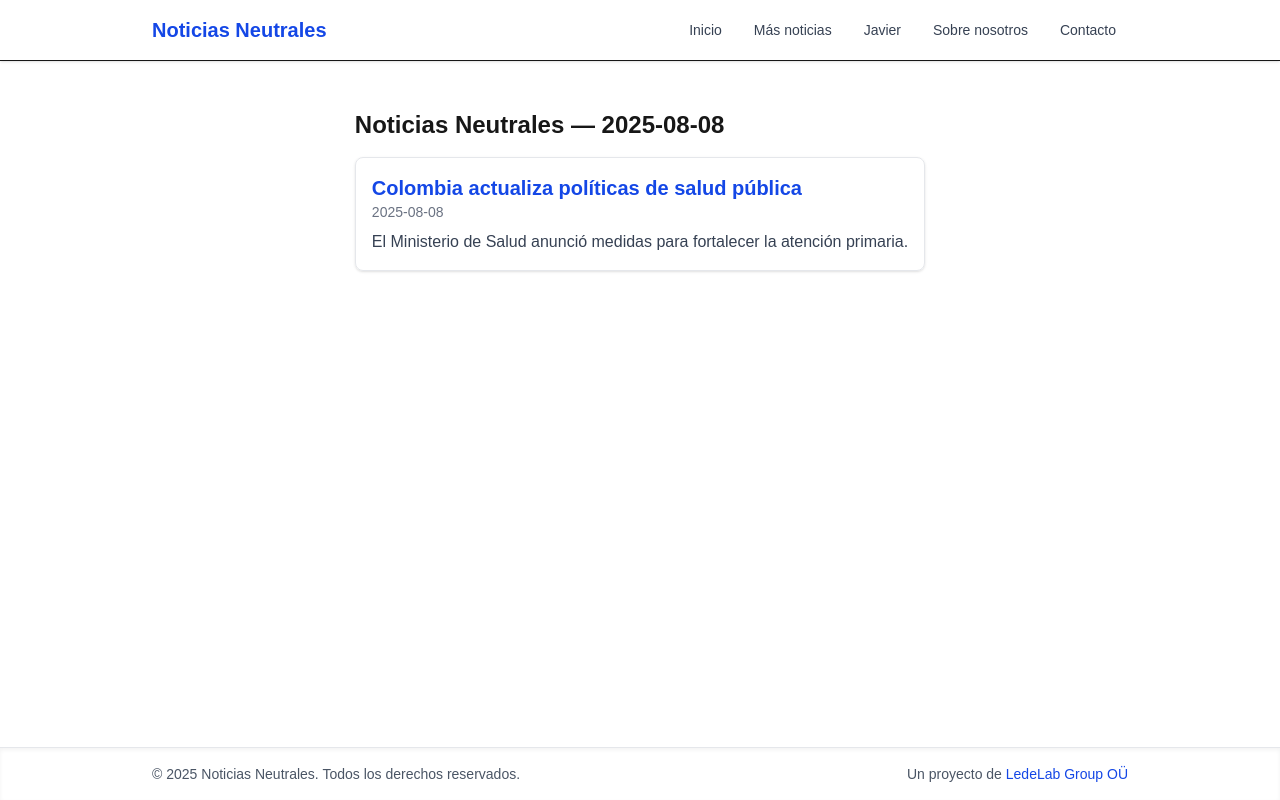
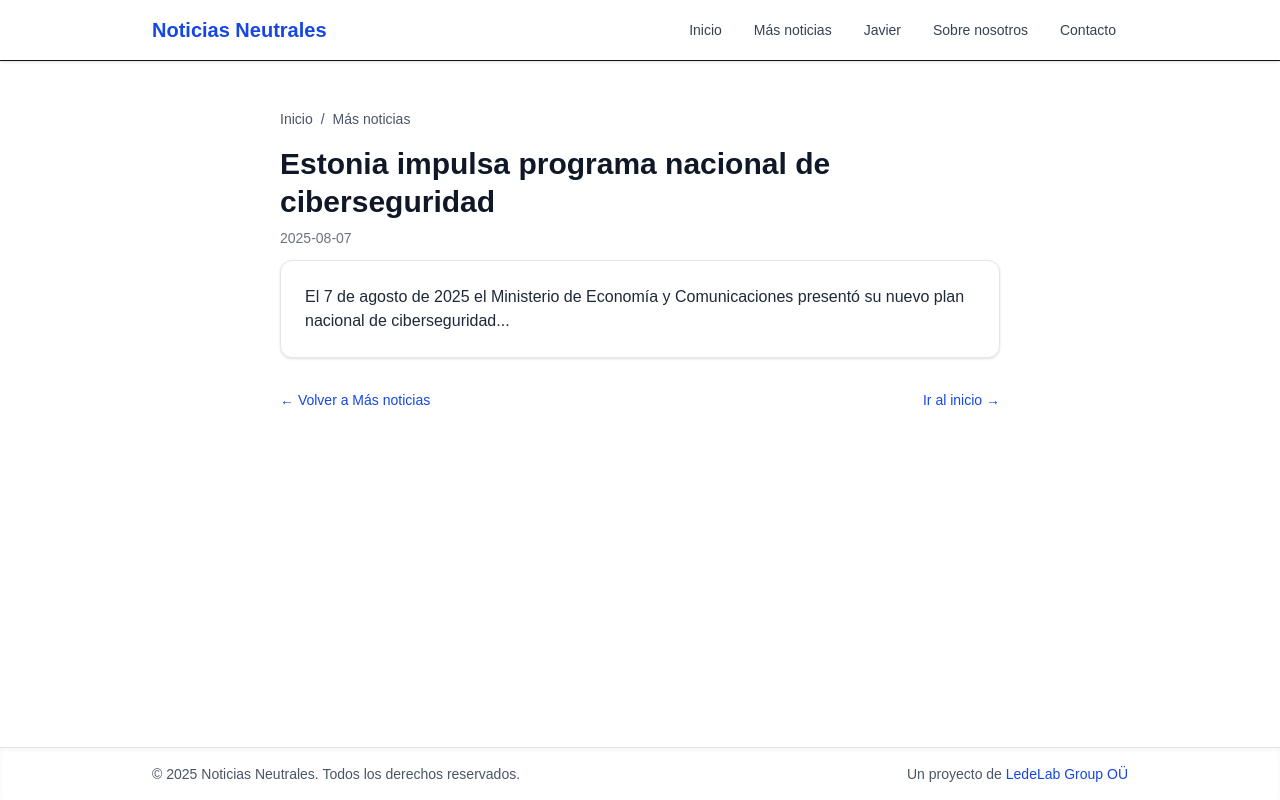
Before and after one commit to ledelab2030/noticias-neutrales, a Next.js app: page /noticias/prueba-filtrado-ayer-2025-08-07 in a window 1280 px wide. Built offline with nearby package versions, Linux system fonts and the light colour scheme.

Commit message:
diseño página individual

```diff
--- a/src/app/noticias/[id]/page.tsx
+++ b/src/app/noticias/[id]/page.tsx
@@ -1,37 +1,57 @@
 import Link from 'next/link'
 import { noticias } from '@/data/noticias'
-import { todayISO } from '@/utils/fecha'
+import { notFound } from 'next/navigation'
 
-export default function Home() {
-  const hoy = todayISO()
-  const deHoy = noticias.filter(n => n.fecha === hoy)
+// (Next 15) params es Promise: hacemos la página async y hacemos await.
+export default async function Noticia(
+  { params }: { params: Promise<{ id: string }> }
+) {
+  const { id } = await params
+  const n = noticias.find(x => x.id === id)
+  if (!n) return notFound()
 
   return (
     <main className="max-w-3xl mx-auto p-6">
-      <h1 className="text-2xl font-semibold mb-4">
-        Noticias Neutrales — {hoy}
-      </h1>
+      {/* Breadcrumb */}
+      <nav className="mb-4 text-sm text-gray-600 dark:text-gray-400">
+        <Link href="/" className="hover:underline hover:text-blue-700 dark:hover:text-blue-300">
+          Inicio
+        </Link>
+        <span className="mx-2">/</span>
+        <Link href="/noticias" className="hover:underline hover:text-blue-700 dark:hover:text-blue-300">
+          Más noticias
+        </Link>
+      </nav>
 
-      {deHoy.length === 0 ? (
-        <p>No hay noticias de hoy.</p>
-      ) : (
-        <ul className="space-y-5">
-          {deHoy.map(n => (
-            <li key={n.id}>
-              <Link
-                href={`/noticias/${n.id}`}
-                className="block rounded-lg border border-gray-200 dark:border-gray-700 shadow-sm hover:shadow-md hover:border-gray-300 dark:hover:border-gray-600 hover:bg-gray-50 dark:hover:bg-gray-800 transition-all duration-200 p-4"
-              >
-                <h2 className="text-xl font-semibold text-blue-700 dark:text-blue-400 hover:text-blue-900 dark:hover:text-blue-300 hover:underline">
-                  {n.titulo}
-                </h2>
-                <p className="text-sm text-gray-500 dark:text-gray-400">{n.fecha}</p>
-                <p className="mt-2 text-gray-700 dark:text-gray-200">{n.resumen}</p>
-              </Link>
-            </li>
+      {/* Encabezado */}
+      <header className="mb-3">
+        <h1 className="text-3xl font-bold leading-tight text-gray-900 dark:text-gray-100">
+          {n.titulo}
+        </h1>
+        <p className="mt-2 text-sm text-gray-500 dark:text-gray-400">{n.fecha}</p>
+      </header>
+
+      {/* Tarjeta de contenido */}
+      <article className="rounded-xl border border-gray-200 dark:border-gray-700 bg-white dark:bg-gray-900 shadow-sm p-6">
+        {/* Si más adelante usas Markdown/MDX, la clase `prose` mejora tipografía automáticamente */}
+        <div className="prose dark:prose-invert max-w-none prose-p:leading-relaxed prose-headings:scroll-mt-24">
+          {n.contenido.split('\n\n').map((parrafo, i) => (
+            <p key={i} className="text-gray-800 dark:text-gray-200">
+              {parrafo}
+            </p>
           ))}
-        </ul>
-      )}
+        </div>
+      </article>
+
+      {/* Footer de artículo */}
+      <div className="mt-8 flex items-center justify-between text-sm">
+        <Link href="/noticias" className="text-blue-700 dark:text-blue-400 hover:underline">
+          ← Volver a Más noticias
+        </Link>
+        <Link href="/" className="text-blue-700 dark:text-blue-400 hover:underline">
+          Ir al inicio →
+        </Link>
+      </div>
     </main>
   )
 }
```
